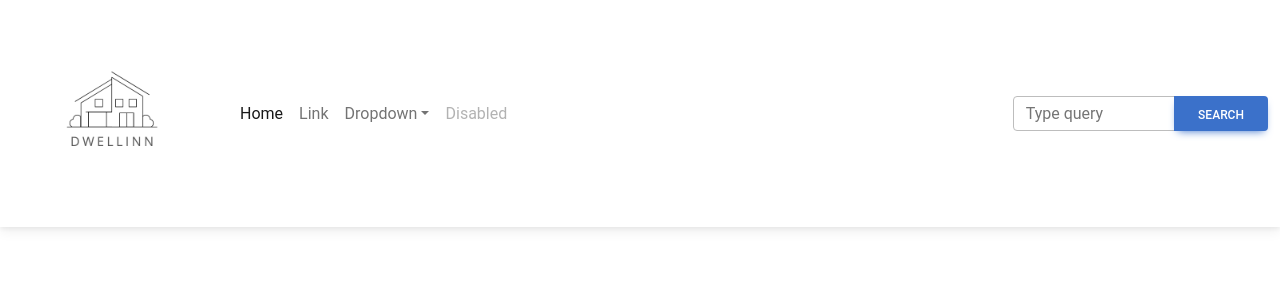
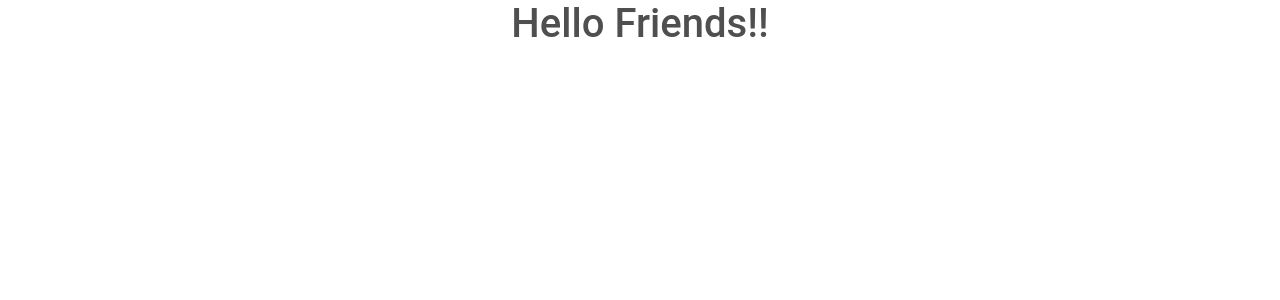
Before and after one commit to ArcosChris/Dwellin.io, a React (Create React App) app: page / in a window 1280 px wide. Shown: the top 300 px of the page. Built offline with nearby package versions, Linux system fonts and the light colour scheme.

Commit message:
added navbar and logo

```diff
--- a/src/App.js
+++ b/src/App.js
@@ -1,12 +1,11 @@
 import "./css/App.css";
 import "bootstrap/dist/css/bootstrap.min.css";
-import Navbar from "./components/Navbar";
 
 function App() {
   return (
-
-      <Navbar />
-
+    <div className="App">
+      <h1>Hello Friends!!</h1>
+    </div>
   );
 }
 
--- a/src/components/Navbar.js
+++ b/src/components/Navbar.js
@@ -48,13 +48,14 @@ export default function Navbar() {
               </MDBNavbarLink>
             </MDBNavbarItem>
             <MDBNavbarItem>
-              <MDBNavbarLink href="#">Link</MDBNavbarLink>
+              <MDBNavbarLink active aria-current="page" href="#">
+                About
+              </MDBNavbarLink>
             </MDBNavbarItem>
-
             <MDBNavbarItem>
               <MDBDropdown>
                 <MDBDropdownToggle tag="a" className="nav-link" role="button">
-                  Dropdown
+                  Log in
                 </MDBDropdownToggle>
                 <MDBDropdownMenu>
                   <MDBDropdownItem link>Action</MDBDropdownItem>
@@ -63,27 +64,17 @@ export default function Navbar() {
                 </MDBDropdownMenu>
               </MDBDropdown>
             </MDBNavbarItem>
-
-            <MDBNavbarItem>
-              <MDBNavbarLink
-                disabled
-                href="#"
-                tabIndex={-1}
-                aria-disabled="true"
-              >
-                Disabled
-              </MDBNavbarLink>
-            </MDBNavbarItem>
           </MDBNavbarNav>
-
-          <form className="d-flex input-group w-auto">
+          <form className="d-flex input-group w-auto my-auto mb-3 mb-md-0">
             <input
               type="search"
               className="form-control"
-              placeholder="Type query"
+              placeholder="Enter zipcode"
               aria-label="Search"
             />
-            <MDBBtn color="primary">Search</MDBBtn>
+            <MDBBtn color="dark">
+              <i class="fas fa-search"></i>
+            </MDBBtn>
           </form>
         </MDBCollapse>
       </MDBContainer>
```
